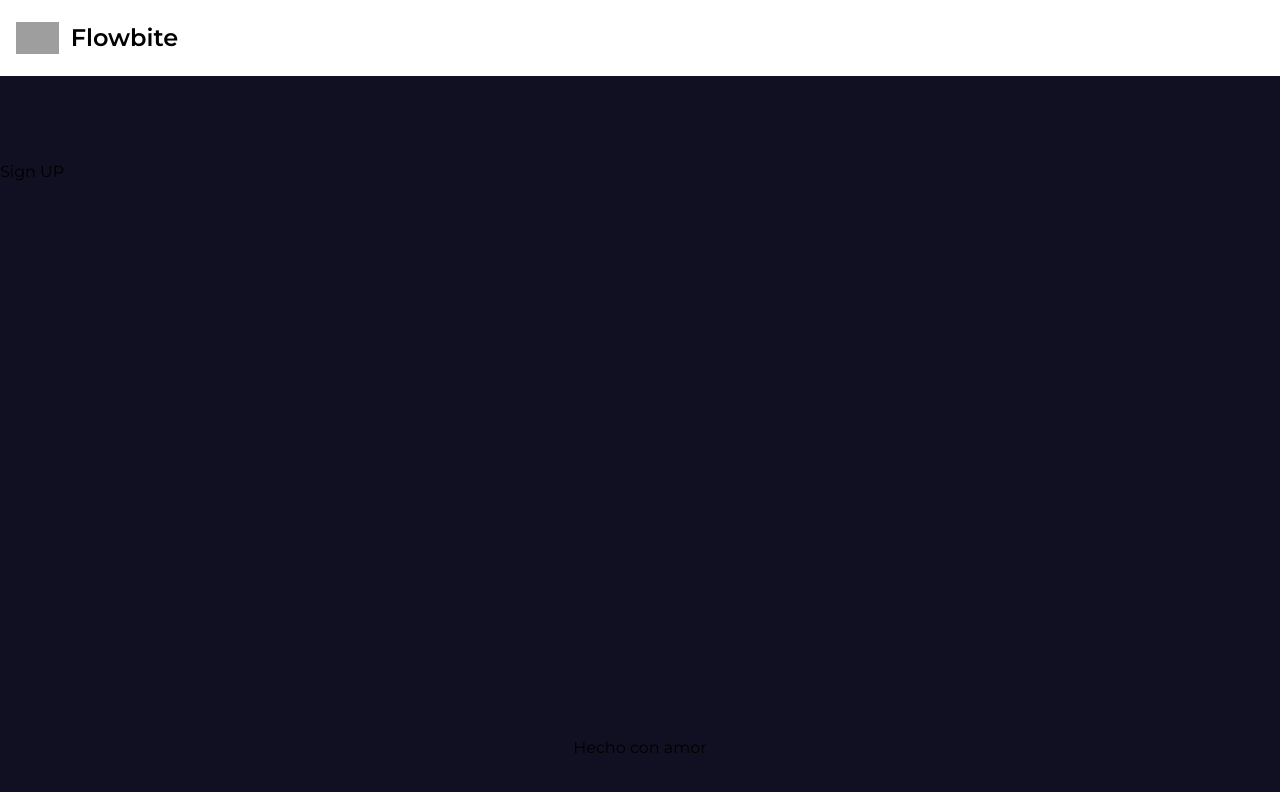
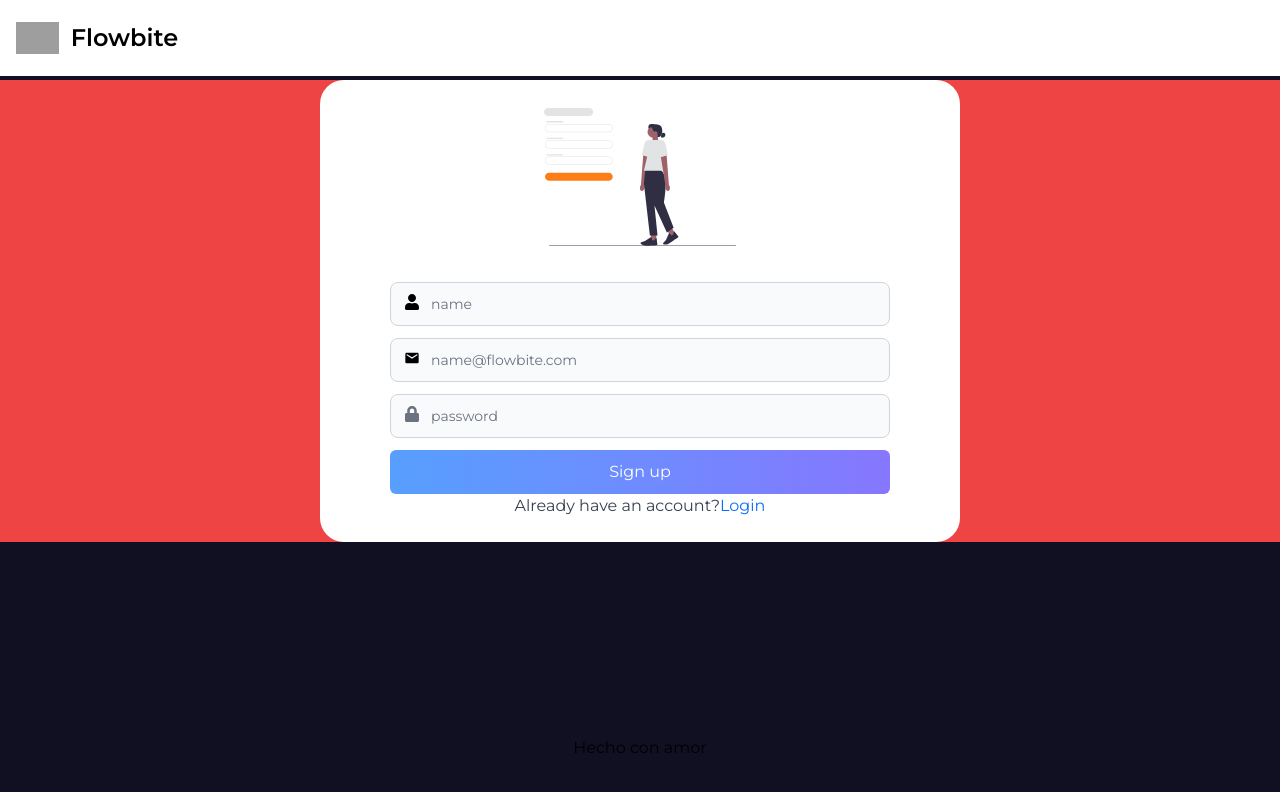
Before and after one commit to aleortbas/ai-recommendation, a Next.js app: page /login/signup in a window 1280 px wide. Shown: the top 792 px of the page. Built offline with nearby package versions, Linux system fonts and the light colour scheme; grey boxes are pictures that could not be loaded; a web font is replaced by a local one.

Commit message:
skeleton sign up styles

```diff
--- a/app/login/page.tsx
+++ b/app/login/page.tsx
@@ -24,9 +24,11 @@ export default function page() {
               <FaApple className="text-black" /> Continue With Google
             </button>
 
-            <p className="font-normal 950 dark:text-gray-800 transition duration-500 hover:text-[#8677FF] mb-12">
-              Or sign in with your email.
-            </p>
+            <div className="mb-12">
+                <a href="/login/signup" className="font-normal dark:text-gray-800 transition duration-500 hover:text-[#8677FF]">
+                Or sign in with your email.
+                </a>
+            </div>
 
             <div className="relative mb-3">
               <div className="absolute inset-y-0 start-0 flex items-center ps-3.5 pointer-events-none">
--- a/app/login/signup/page.tsx
+++ b/app/login/signup/page.tsx
@@ -1,5 +1,81 @@
+import { FaUser } from "react-icons/fa";
+import { MdEmail } from "react-icons/md";
+import { FaLock } from "react-icons/fa";
+
 export default function page() {
-    return(
-        <><p className="mt-20">Sign UP</p></>
-    )
+  return (
+    <>
+      <div className="flex justify-center text-center bg-red-500">
+        <div className="flex justify-center bg-white rounded-3xl w-2/4">
+          <div className="block p-6 bg-white rounded-lg">
+            <div className="mb-8 tracking-tight">
+              <img
+                className="m-auto p-1"
+                src="/ilustrations/undraw_sign_up_n6im.svg"
+                height={200}
+                width={200}
+              />
+            </div>
+
+            <div className="relative mb-3">
+              <div className="absolute inset-y-0 start-0 flex items-center ps-3.5 pointer-events-none">
+                <svg
+                  className="w-5 h-5  dark:text-gray-800"
+                  aria-hidden="true"
+                >
+                  <FaUser />
+                </svg>
+              </div>
+              <input
+                type="text"
+                id="input-group-1"
+                className="bg-gray-50 border border-gray-300 text-gray-900 text-sm rounded-lg md:h-11 focus:ring-blue-500 focus:border-blue-500 block w-full ps-10 p-2.5  dark:focus:ring-blue-500 dark:focus:border-blue-500"
+                placeholder="name"
+              />
+            </div>
+
+            <div className="relative mb-3">
+              <div className="absolute inset-y-0 start-0 flex items-center ps-3.5 pointer-events-none">
+                <svg
+                  className="w-5 h-5  dark:text-gray-800"
+                  aria-hidden="true"
+                >
+                  <MdEmail />
+                </svg>
+              </div>
+              <input
+                type="text"
+                id="input-group-1"
+                className="bg-gray-50 border border-gray-300 text-gray-900 text-sm rounded-lg md:h-11 focus:ring-blue-500 focus:border-blue-500 block w-full ps-10 p-2.5  dark:focus:ring-blue-500 dark:focus:border-blue-500"
+                placeholder="name@flowbite.com"
+              />
+            </div>
+
+            <div className="relative mb-3">
+              <div className="absolute inset-y-0 start-0 flex items-center ps-3.5 pointer-events-none">
+                <svg
+                  className="w-5 h-5 text-gray-500 dark:text-gray-400"
+                  aria-hidden="true"
+                >
+                  <FaLock />
+                </svg>
+              </div>
+              <input
+                type="password"
+                id="input-group-1"
+                className="bg-gray-50 border border-gray-300 text-gray-900 text-sm rounded-lg md:h-11 focus:ring-blue-500 focus:border-blue-500 block w-full ps-10 p-2.5  dark:focus:ring-blue-500 dark:focus:border-blue-500"
+                placeholder="password"
+              />
+            </div>
+
+            <button type="button" className="bg-gradient-to-r from-[#579FFF] to-[#8677FF] md:w-[500px] md:h-11 rounded-md text-white">Sign up</button>
+            <p className="font-normal text-gray-700 dark:text-gray-800">
+              Already have an account?<a className="text-[#0d6efd]">Login</a>
+            </p>
+
+          </div>
+        </div>
+      </div>
+    </>
+  );
 }
```
Also changed, not shown: public/ilustrations/undraw_sign_up_n6im.svg (added).
